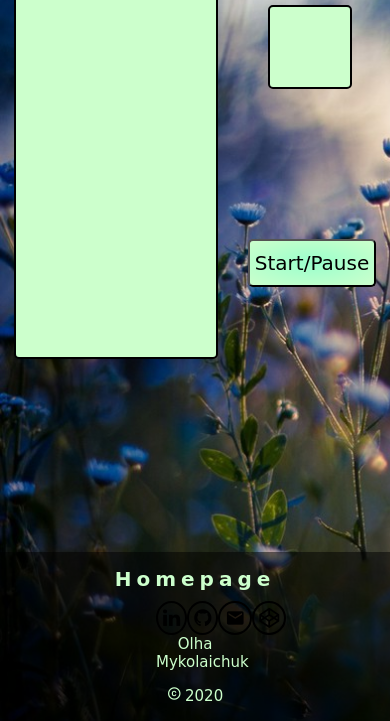
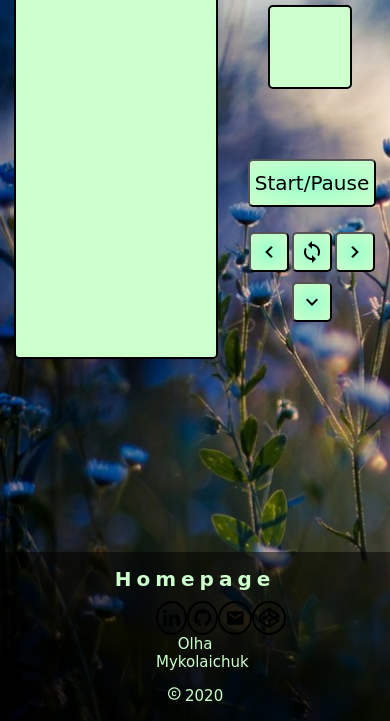
Before and after one commit to ORybka/tetris, a plain HTML site: page index.html in a window 390 px wide. Shown: the part 123-844 px from the top of the page. Drawn offline with Linux system fonts and the light colour scheme; a web font is replaced by a local one.

Commit message:
mobile version cmpleted

```diff
--- a/index.html
+++ b/index.html
@@ -251,6 +251,28 @@
         </div>
 
         <button id="start-button">Start/Pause</button>
+        <div class="grid-button">
+          <button class="move-btns" id="left-button">
+            <span class="material-icons">
+            keyboard_arrow_left
+            </span>
+          </button>
+          <button class="move-btns" id="rotate-button">
+            <span class="material-icons">
+            loop
+            </span>
+          </button>
+          <button class="move-btns" id="right-button">
+            <span class="material-icons">
+            keyboard_arrow_right
+            </span>
+          </button>
+          <button class="move-btns" id="down-button">
+            <span class="material-icons">
+              keyboard_arrow_down
+              </span>
+          </button>
+        </div>
       </div>
     </div>
 
--- a/script.js
+++ b/script.js
@@ -4,6 +4,10 @@ document.addEventListener("DOMContentLoaded", () => {
   const scoreDisplay = document.querySelector("#score");
   const levelDisplay = document.querySelector("#level");
   const startBtn = document.querySelector("#start-button");
+  const leftBtn = document.querySelector("#left-button");
+  const rotateBtn = document.querySelector("#rotate-button");
+  const rightBtn = document.querySelector("#right-button");
+  const downBtn = document.querySelector("#down-button");
   const width = 10;
   let startCount = 0;
   let nextRandom = 0;
@@ -119,6 +123,11 @@ document.addEventListener("DOMContentLoaded", () => {
     }
   }
   document.addEventListener("keydown", control, false);
+
+  leftBtn.addEventListener("click", moveLeft);
+  rotateBtn.addEventListener("click", rotate);
+  rightBtn.addEventListener("click", moveRight);
+  downBtn.addEventListener("click", moveDown);
 
   //move down function
   function moveDown() {
--- a/style.scss
+++ b/style.scss
@@ -91,11 +91,12 @@ body {
   }
 }
 
+/*********BUTTONS*********/
 #start-button {
     font-family: 'Chelsea Market', cursive, sans-serif;
+    background: radial-gradient(ellipse at center, rgba(153,255,204,1) 0%, rgba(204,255,204,1) 100%);
     font-size: 2rem;
     padding: 1rem 0.5rem;
-    background: radial-gradient(ellipse at center, rgba(153,255,204,1) 0%, rgba(204,255,204,1) 100%);
     margin-top: 15rem;
     margin-left: 3rem;
     border-radius: 5px;
@@ -109,6 +110,61 @@ body {
     }
 }
 
+.grid-button {
+  display: grid;
+  display: none;
+  margin-top: 2rem;
+  margin-left: 3rem;
+
+  .move-btns {
+    font-size: 3rem;
+    background: radial-gradient(ellipse at center, rgba(153,255,204,1) 0%, rgba(204,255,204,1) 100%);
+    height: 4rem;
+    width: 4rem;
+    padding: 0.3rem;
+    margin: 0.5rem auto;
+    border-radius: 5px;
+    border-width: 2px;
+    border-color: color(text);
+    outline: none;
+
+    &:hover {
+      background: radial-gradient(ellipse at center, rgba(138,195,121,1) 0%, rgba(204,255,204,1) 100%);
+      box-shadow: 0px 6px 15px color(text);
+    }
+  }
+
+  #left-button {
+    grid-column: 1 / 2;
+    grid-row: 1 / 2;
+  }
+
+  #rotate-button {
+    grid-column: 2 / 3;
+    grid-row: 1 / 2;
+  }
+
+  #right-button {
+    grid-column: 3 / 4;
+    grid-row: 1 / 2;
+  }
+
+  #down-button {
+    grid-column: 1 / 4;
+    grid-row: 2 / 3;
+  }
+}
+
+@media (max-width: 767.98px) {
+  #start-button {
+    margin-top: 7rem;
+  }
+
+  .grid-button {
+    display: grid;
+  }
+}
+/*********FOOTER*********/
 footer {
   background-color: rgba(0,0,0,0.5);
   height: 20vh;
```
Also changed, not shown: style.css, 1 other file.
